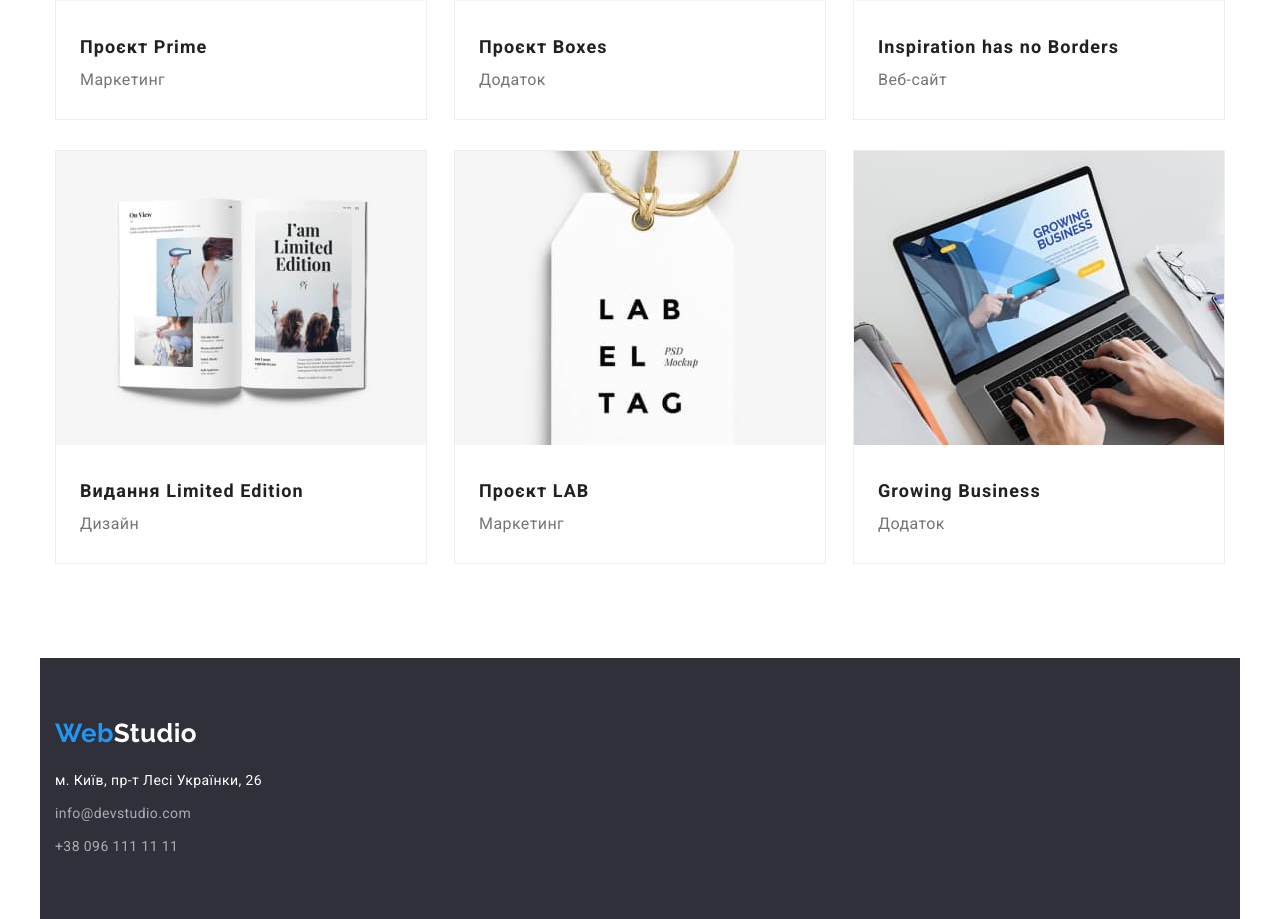
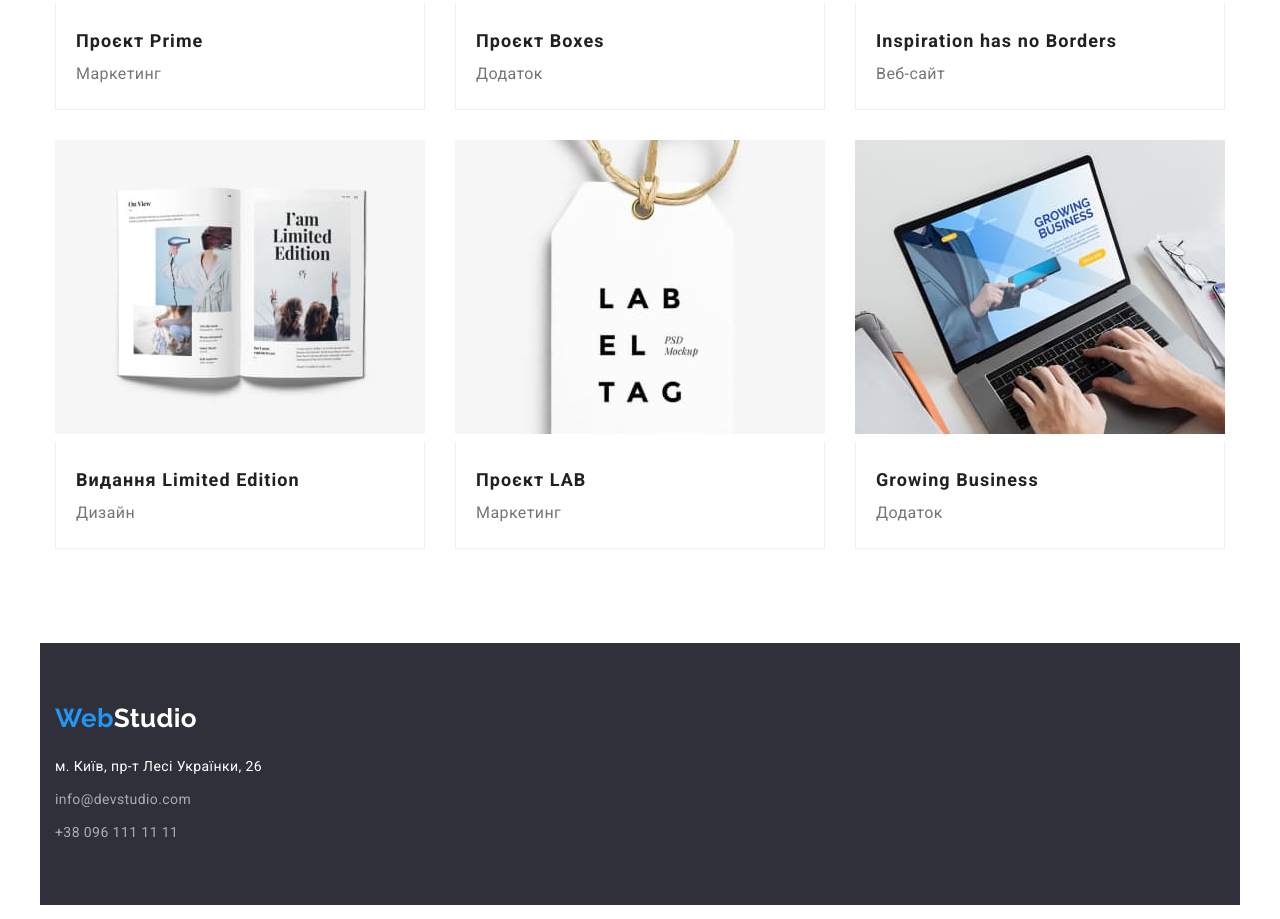
Before and after one commit to oleksandrsoldatchenko/goit-markup-hw-03, a plain HTML site: page portfolio.html in a window 1280 px wide. Shown: the part 1001-1920 px from the top of the page. Drawn offline with nearby package versions, Linux system fonts and the light colour scheme.

Commit message:
Виправлено помилки кнопок портфоліо і футера

```diff
--- a/css/styles.css
+++ b/css/styles.css
@@ -251,13 +251,17 @@ body {
 
 /* footer */
 
-.footer-logo {
-    margin: 0;
-    padding: 60px 0 20px 0;
+.footer {
+    display: block;
+    padding: 60px 0;
 }
 
 .logo-accent-footer {
     color: var(--hero-text-color);
+}
+
+.footer-adress-cont {
+    padding-top: 20px;
 }
 
 .footer-adress {
@@ -268,8 +272,10 @@ body {
     font-size: 14px;
     line-height: 1.71;
     color: var(--hero-text-color);
-    margin: 0;
-    padding: 0;
+}
+
+.footer-contact-cont {
+    padding-top: 9px;
 }
 
 .footer-contact {
@@ -283,27 +289,29 @@ body {
     padding: 9px 0 0 0;
 }
 
-.footer-ad-cont {
-    padding-bottom: 60px;
+/* portfolio page */
+
+.portfolio {
+    margin: 94px 0;
 }
 
-/* portfolio page */
 /* portfolio buttons */
 
+.portfolio-btn-cont {
+    display: flex;
+    justify-content: center;
+    margin-bottom: 50px;
+}
+
 .portfolio-nav {
-    display: flex;
-    justify-content:center;
-    margin-top: 94px;
-    margin-bottom: 50px;
+    display: inline-flex;
+    margin-right: 8px;
 }
 
 .btn-gray {
     border-radius: 4px;
     padding: 6px 22px;
     min-width: 73px;
-
-    margin-right: 8px;
-    /* Не прибрано відступ крайного правого елементу. Як? */
 
     color: var(--title-text-colour);
     background-color: var(--secondary-bgr-color);
@@ -316,9 +324,9 @@ body {
     letter-spacing: 0.03em;
 }
 
-/* .portfolio-nav .btn-gray:last-child {
+.portfolio-btn-cont .portfolio-nav:last-child {
     margin-right: 0px;
-} */
+}
 
 .btn-gray:hover,
 .btn-gray:focus {
@@ -333,18 +341,22 @@ body {
 .portfolio-section {
     display: flex;
     flex-wrap: wrap;
-    padding-bottom: 94px;
 }
 
 /* portfolio list */
 
 .portfolio-list {
     background: var(--hero-text-color);
+
+    margin-right: 30px;
+    margin-bottom: 30px;
+}
+
+.portfolio-dsr {
     border: 1px solid #EEEEEE;
+    border-top: transparent;
 
-    margin-right: 27px;
-    margin-bottom: 30px;
-    /* не знайдена помилка відстані між картками. має бути 30px */
+    padding: 20px;
 }
 
 .portfolio-section .portfolio-list:nth-child(3n) {
@@ -361,13 +373,9 @@ body {
     line-height: 2.0;
     letter-spacing: 0.06em;
     color: var(--title-text-colour);
-    padding-top: 20px;
-    padding-left: 24px;
 }
 
 .portfolio-list-text {
     font-size: 16px;
     line-height: 1.88;
-    padding-left: 24px;
-    padding-bottom: 24px;
 }
--- a/portfolio.html
+++ b/portfolio.html
@@ -31,81 +31,109 @@
         </nav>
     </header>
     <main>
+        <div class="portfolio">
             <section class="section container">
                 <!-- <h1 class="">Заголовок порфоліо</h1> -->
-            <ul class="portfolio-nav list">
-                <li>
+                <ul class="list portfolio-btn-cont">
+                    <li class="portfolio-nav">
                         <button  class="btn-gray" type="button">Усі</button>
                     </li>
-                <li>
+                    <li class="portfolio-nav">
                         <button  class="btn-gray" type="button">Веб-сайти</button>
                     </li>
-                <li>
+                    <li class="portfolio-nav">
                         <button  class="btn-gray" type="button">Додатки</button>
                     </li>
-                <li>
+                    <li class="portfolio-nav">
                         <button  class="btn-gray" type="button">Дизайн</button>
                     </li>
-                <li>
+                    <li class="portfolio-nav">
                         <button  class="btn-gray" type="button">Маркетинг</button>
                     </li>
                 </ul>
                 <ul class="list portfolio-section">
                     <li class="portfolio-list">
                         <img src="./images/portfolio/portfolio1.jpg" alt="portfolio1" width="370">
+                        <div class="portfolio-dsr">
                             <h2 class="portfolio-list-title">Технокряк</h2>
                             <p class="portfolio-list-text">Веб-сайт</p>
+                        </div>
                     </li>
                     <li  class="portfolio-list">
                         <img src="./images/portfolio/portfolio2.jpg" alt="portfolio2" width="370">
+                        <div class="portfolio-dsr">
                             <h2 class="portfolio-list-title">Постер New Orlean vs Golden Star</h2>
                             <p class="portfolio-list-text">Дизайн</p>
+                        </div>
                     </li>
                     <li  class="portfolio-list">
                         <img src="./images/portfolio/portfolio3.jpg" alt="portfolio3" width="370">
+                        <div class="portfolio-dsr">
                             <h2 class="portfolio-list-title">Ресторан Seafood</h2>
                             <p class="portfolio-list-text">Додаток</p>
+                        </div>
                     </li>
                     <li  class="portfolio-list">
                         <img src="./images/portfolio/portfolio4.jpg" alt="portfolio4" width="370">
+                        <div class="portfolio-dsr">
                             <h2 class="portfolio-list-title">Проєкт Prime</h2>
                             <p class="portfolio-list-text">Маркетинг</p>
+                        </div>
                     </li>
                     <li  class="portfolio-list">
                         <img src="./images/portfolio/portfolio5.jpg" alt="portfolio5" width="370">
+                        <div class="portfolio-dsr">
                             <h2 class="portfolio-list-title">Проєкт Boxes</h2>
                             <p class="portfolio-list-text">Додаток</p>
+                        </div>
                     </li>
                     <li  class="portfolio-list">
                         <img src="./images/portfolio/portfolio6.jpg" alt="portfolio6" width="370">
+                        <div class="portfolio-dsr">
                             <h2 class="portfolio-list-title">Inspiration has no Borders</h2>
                             <p class="portfolio-list-text">Веб-сайт</p>
+                        </div>
                     </li>
                     <li  class="portfolio-list">
                         <img src="./images/portfolio/portfolio7.jpg" alt="portfolio7" width="370">
+                        <div class="portfolio-dsr">
                             <h2 class="portfolio-list-title">Видання Limited Edition</h2>
                             <p class="portfolio-list-text">Дизайн</p>
+                        </div>
                     </li>
                     <li  class="portfolio-list">
                         <img src="./images/portfolio/portfolio8.jpg" alt="portfolio8" width="370">
+                        <div class="portfolio-dsr">
                             <h2 class="portfolio-list-title">Проєкт LAB</h2>
                             <p class="portfolio-list-text">Маркетинг</p>
+                        </div>
                     </li>
                     <li  class="portfolio-list">
                         <img src="./images/portfolio/portfolio9.jpg" alt="portfolio9" width="370">
+                        <div class="portfolio-dsr">
                             <h2 class="portfolio-list-title">Growing Business</h2>
                             <p class="portfolio-list-text">Додаток</p>
+                        </div>
                     </li>
                 </ul>
             </section>
+        </div>
     </main>
     <footer class="head container">
-        <p class="logo footer-logo" href="./index.html">Web<span class="logo-accent-footer">Studio</span></p>
-        <div class="footer-ad-cont">
+        <div class="footer">
+            <div>
+                <a class="logo" href="./index.html">Web<span class="logo-accent-footer">Studio</span></a>
+            </div>
             <address>
-            <p class="footer-adress" href="https://goo.gl/maps/aK3BdBVCncxGQwm48" target="_blank" rel="noopener noreferrer">м. Київ, пр-т Лесі Українки, 26</p>
-            <p class="footer-contact" href="mailto:info@devstudio.com">info@devstudio.com</p>
-            <p class="footer-contact" href="tel:+380961111111">+38 096 111 11 11</p>
+                <div class="footer-adress-cont">
+                    <a class="footer-adress" href="https://goo.gl/maps/aK3BdBVCncxGQwm48" target="_blank" rel="noopener noreferrer">м. Київ, пр-т Лесі Українки, 26</a>
+                </div>
+                <div class="footer-contact-cont">
+                    <a class="footer-contact" href="mailto:info@devstudio.com">info@devstudio.com</a>
+                </div>
+                <div  class="footer-contact-cont">
+                    <a class="footer-contact" href="tel:+380961111111">+38 096 111 11 11</a>
+                </div>
             </address>
         </div>
     </footer>
```
Also changed, not shown: index.html (+14 -6 lines), 1 other file. Lines whose indentation alone changed are shown as unchanged.
